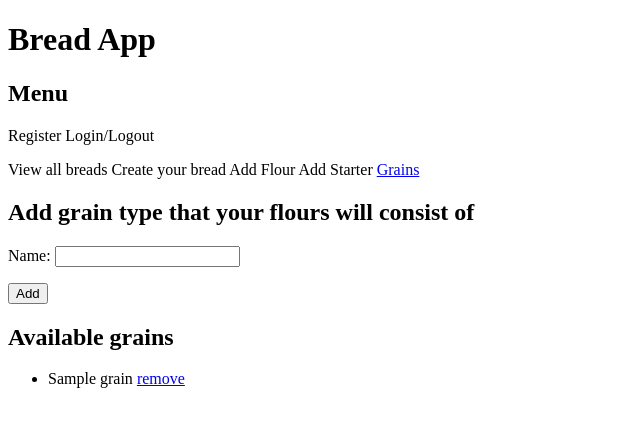
After one commit to lukaszw92/BreadApp, a Django app: page /bread/grain/add_grain/ in a window 1280 px wide. The commit adds this page. Shown: the top 427 px of the page, without its empty margins (0-640 px from the left). Run offline with Django 3.2, Linux system fonts and the light colour scheme; tables that the repository leaves empty hold one stand-in row (values such as "Sample post").

Commit message:
grain_CR(U)D

```diff
--- a/bread/models.py
+++ b/bread/models.py
@@ -1,4 +1,5 @@
 from django.db import models
+from django.urls import reverse
 
 
 class Bread(models.Model):
@@ -24,7 +25,13 @@ class Bread(models.Model):
 
 
 class Grain(models.Model):
-    name = models.CharField(max_length=100)
+    name = models.CharField(max_length=100, unique=True)
+
+    def __str__(self):
+        return self.name
+
+    def get_delete_url(self):
+        return reverse('remove_grain', args=(self.pk,))
 
 
 class Flour(models.Model):
--- a/bread/urls.py
+++ b/bread/urls.py
@@ -1,5 +1,10 @@
 from django.urls import path
 from bread import views
+from bread.models import Grain
 
 urlpatterns = [
+    # path("add_bread/", views.AddBreadView.as_view(), name='add_bread'),
+    path("grain/add_grain/", views.AddGrainView.as_view(), name='add_grain'),
+    path("grain/show_grains/", views.ShowGrainsView.as_view(), name='show_grains'),
+    path("grain/remove_grain/<int:pk>", views.RemoveGrainView.as_view(), name='remove_grain')
 ]
--- a/bread/views.py
+++ b/bread/views.py
@@ -1,3 +1,28 @@
-from django.shortcuts import render
+from django.shortcuts import render, redirect, reverse
+from django.urls import reverse_lazy
+from django.views import View
+from django.views.generic import CreateView, ListView, DeleteView, UpdateView
+from bread.models import Grain
 
-# Create your views here.
+
+class AddGrainView(CreateView):
+    model = Grain
+    fields = '__all__'
+    success_url = reverse_lazy('add_grain')
+    template_name = 'grain/add_grain.html'
+
+    def get_context_data(self, **kwargs):
+        context = super().get_context_data(**kwargs)
+        context.update({'object_list': Grain.objects.all()})
+        return context
+
+
+class ShowGrainsView(ListView):
+    model = Grain
+    template_name = 'grain/show_grains.html'
+    queryset = Grain.objects.all()
+
+class RemoveGrainView(DeleteView):
+    model = Grain
+    template_name = 'grain/remove_grain.html'
+    success_url = reverse_lazy('add_grain')
--- /dev/null
+++ b/templates/grain/add_grain.html
@@ -0,0 +1,13 @@
+{% extends 'index.html' %}
+{% block content %}
+<h2>Add grain type that your flours will consist of</h2>
+
+<form method="post">
+{% csrf_token %}
+{{ form.as_p }}
+<input type="submit" value="Add">
+    </form>
+
+{% include 'grain/show_grains.html' %}
+
+{% endblock content %}
--- /dev/null
+++ b/templates/grain/show_grains.html
@@ -0,0 +1,13 @@
+<h2>Available grains</h2>
+
+<ul>
+
+    {% for grain in object_list %}
+
+        <li>{{ grain }} <a href="{{grain.get_delete_url}}">remove</a></li>
+
+    {% empty %}
+    No grains added yet
+    {% endfor %}
+
+</ul>
--- a/templates/index.html
+++ b/templates/index.html
@@ -16,7 +16,7 @@ View all breads
 Create your bread
 Add Flour
 Add Starter
-Add Grain
+<a href="{% url 'add_grain' %}">Grains</a>
 
 <p>
 {% block content %}
```
Also changed, not shown: templates/grain/remove_grain.html (added, +7 -0 lines), bread/migrations/0002_auto_20200808_1210.py (added).
